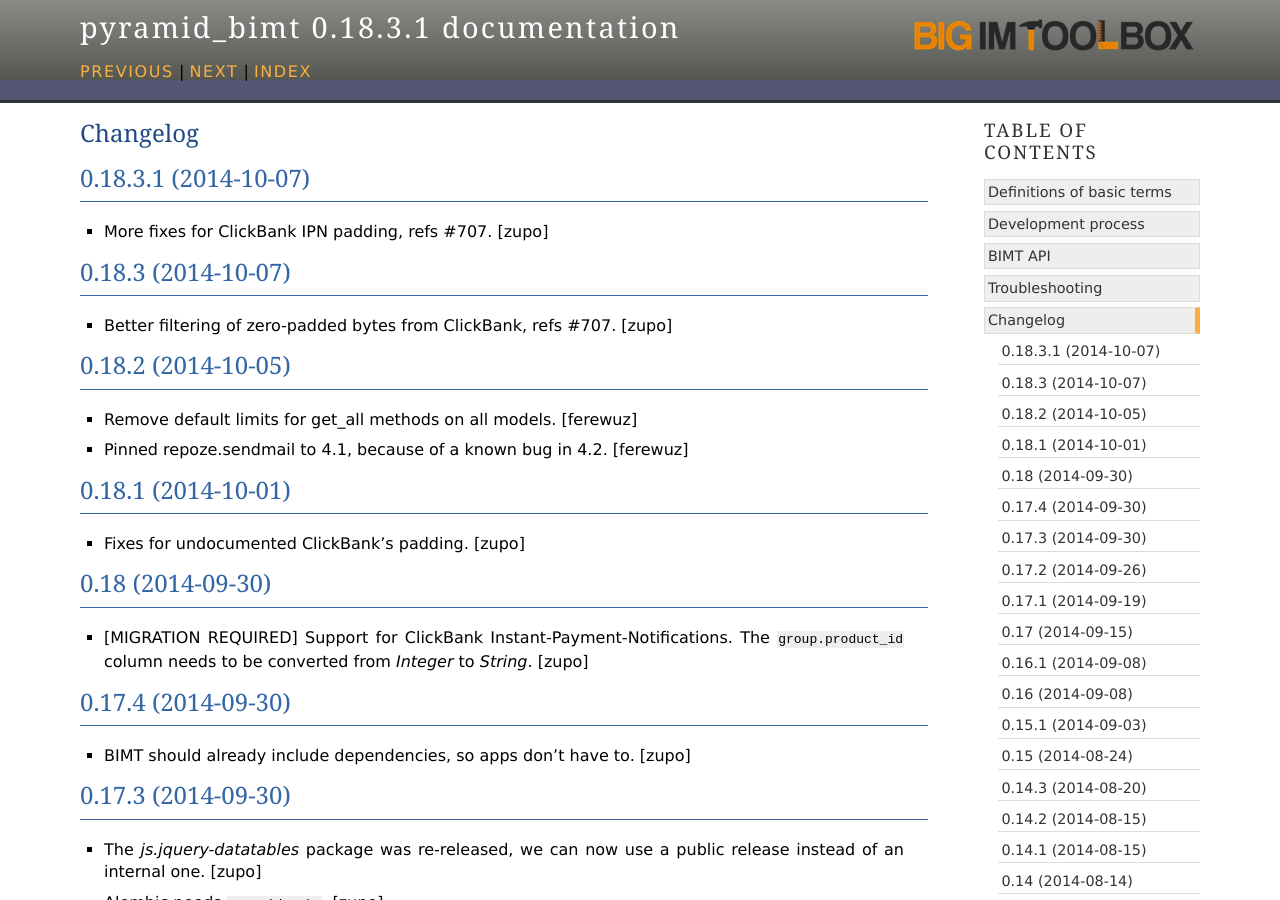
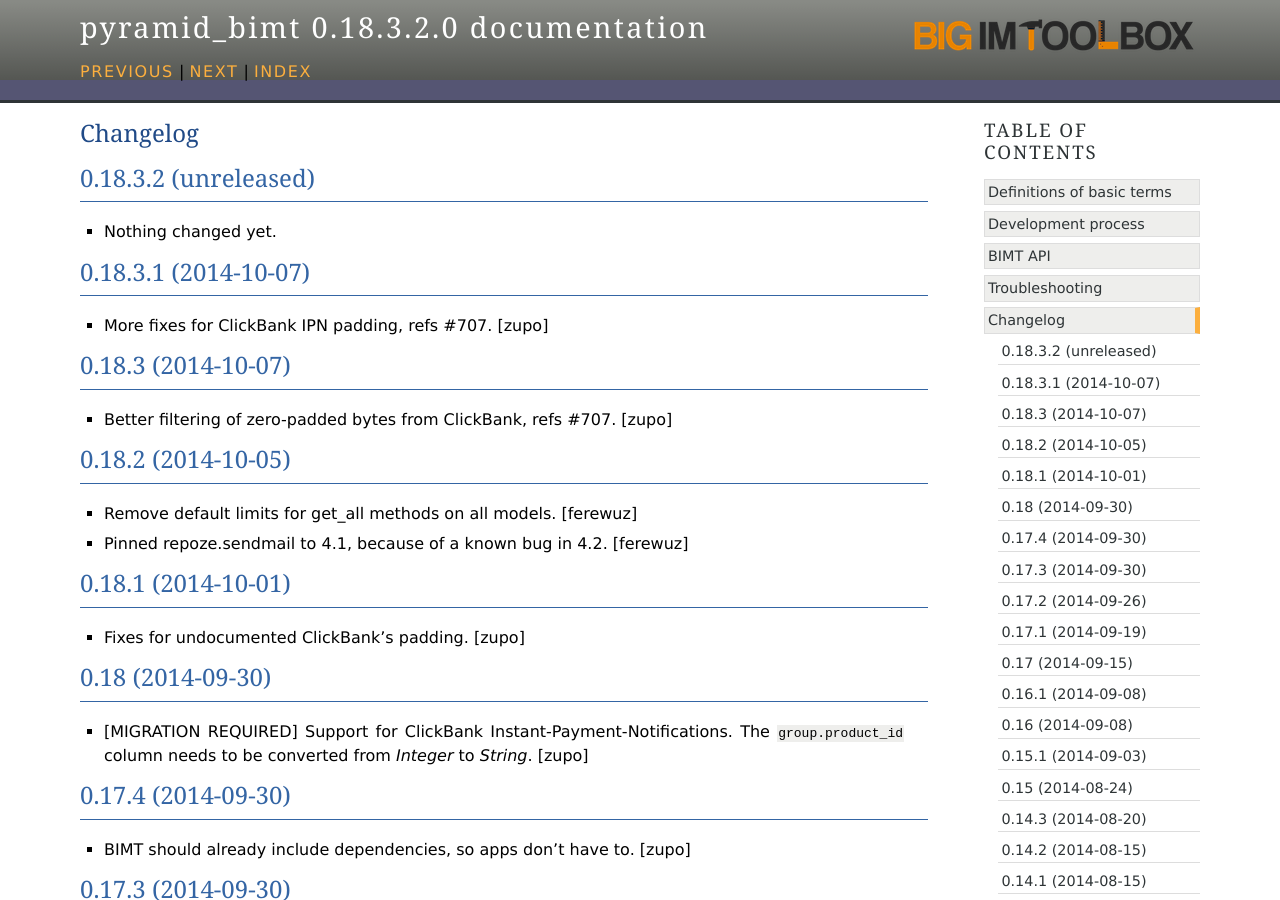
Before and after one commit to persho/pyramid_bimt, a Sphinx documentation site: the page built from docs/CHANGELOG.rst, in a window 1280 px wide and 900 px high. Built offline with Sphinx 7.4.7, drawn with Linux system fonts in a browser that asks for light colours.

Commit message:
Back to development: 0.18.3.2

```diff
--- a/docs/CHANGELOG.rst
+++ b/docs/CHANGELOG.rst
@@ -1,5 +1,11 @@
 Changelog
 =========
+
+
+0.18.3.2 (unreleased)
+---------------------
+
+- Nothing changed yet.
 
 
 0.18.3.1 (2014-10-07)
--- a/setup.py
+++ b/setup.py
@@ -18,7 +18,7 @@
 
 setup(
     name='pyramid_bimt',
-    version='0.18.3.1',
+    version='0.18.3.2.dev0',
     description='Base package for BIMT apps.',
     long_description=long_description,
     classifiers=[
```
